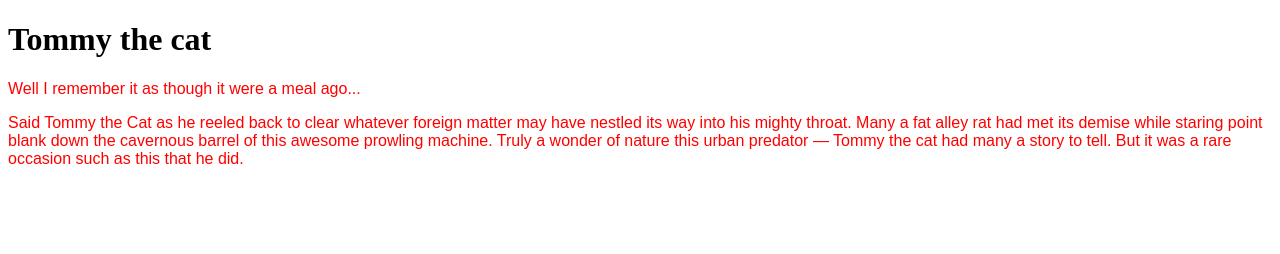
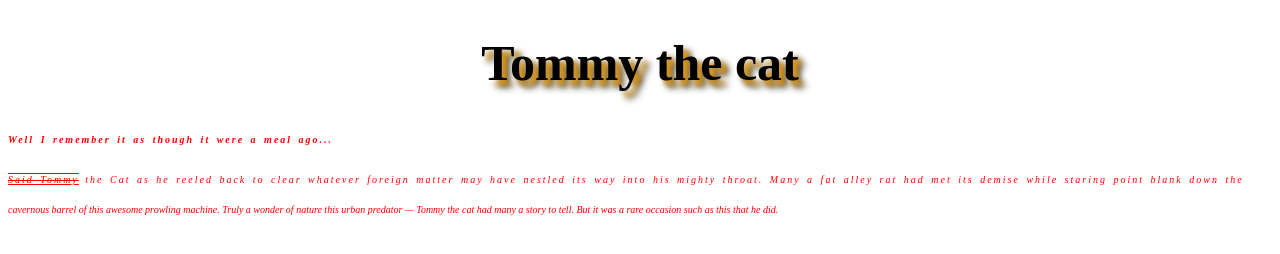
Before and after one commit to Danil3pi/CSS, a plain HTML site: page FondamentalTextAndFontStyling/index.html in a window 1280 px wide. Drawn offline with Linux system fonts and the light colour scheme.

Commit message:
I finished a topic on CSS_TEXT

```diff
--- a/FondamentalTextAndFontStyling/index.html
+++ b/FondamentalTextAndFontStyling/index.html
@@ -14,7 +14,7 @@
 
     <p>Well I remember it as though it were a meal ago...</p>
 
-    <p>Said Tommy the Cat as he reeled back to clear whatever foreign matter
+    <p><name>Said Tommy</name> the Cat as he reeled back to clear whatever foreign matter
         may have nestled its way into his mighty throat. Many a fat alley rat
         had met its demise while staring point blank down the cavernous barrel of
         this awesome prowling machine. Truly a wonder of nature this urban
--- a/FondamentalTextAndFontStyling/style.css
+++ b/FondamentalTextAndFontStyling/style.css
@@ -1,6 +1,37 @@
+html{
+    font-size: 10px;
+}
 
+h1{
+    font-size: 5rem;
+    /* box-shadow: 5px 5px 5px red; */
+    text-shadow: 5px 5px 5px #e09a17,
+                7px 7px 7px #1d1c16;
+
+    text-align: center;
+}
+
+h1 + p{
+    font-weight: bold;
+}
 
 p{
-    font-family: Arial, Helvetica, sans-serif;
+    /* font-size: 2.5rem;
+    font-family: Arial, Helvetica, sans-serif; */
     color: red;
+    font-style: italic ;
+    text-transform: none;
+    /* text-align: justify; */
+    line-height: 3rem;
+
+    font: 2.5rem Arial 'Times New Roman' serif;
 }
+
+p:first-line{
+    letter-spacing: 2px;
+    word-spacing: 2px;
+}
+
+name{
+    text-decoration: underline overline line-through;
+}
```
